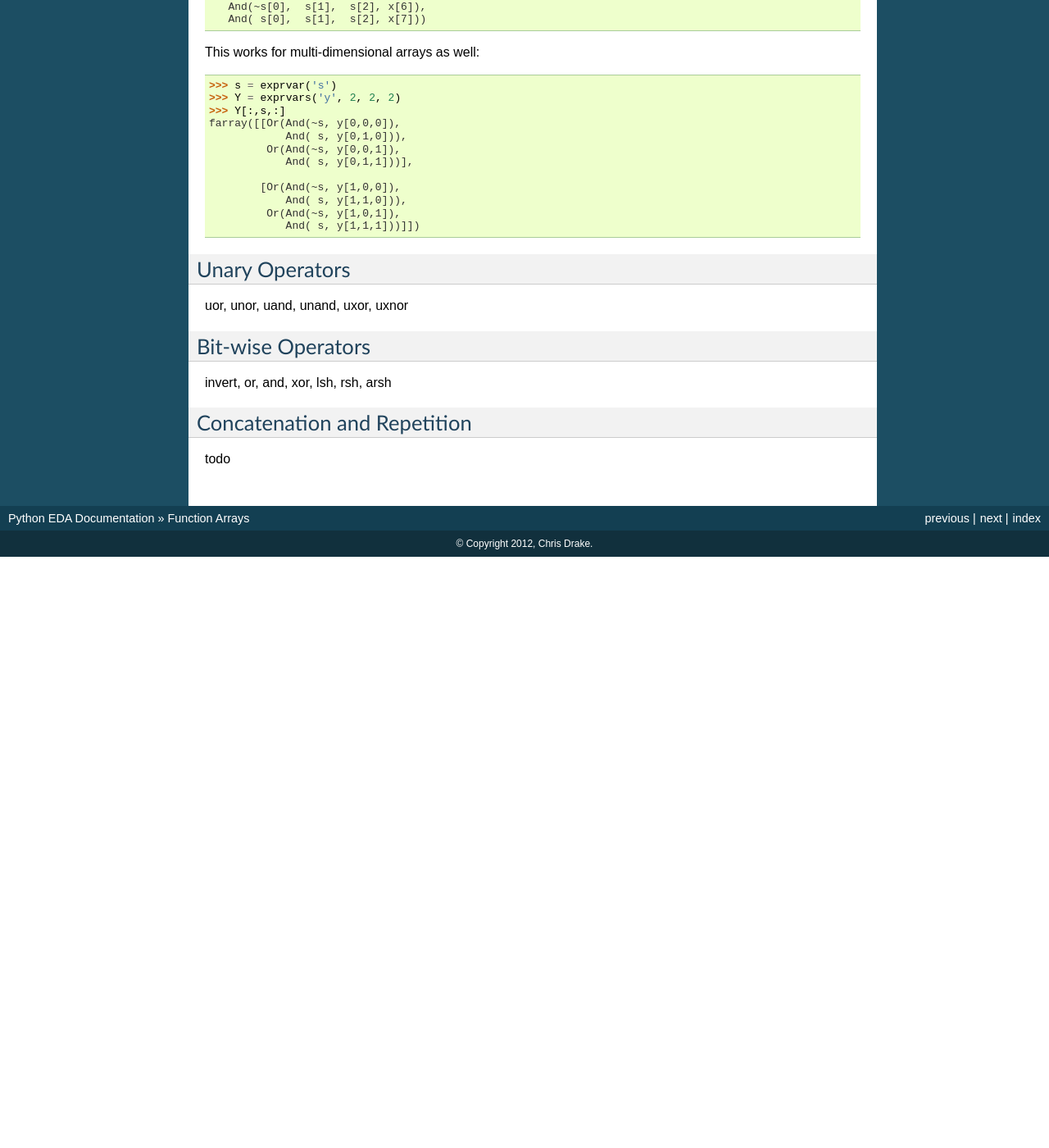
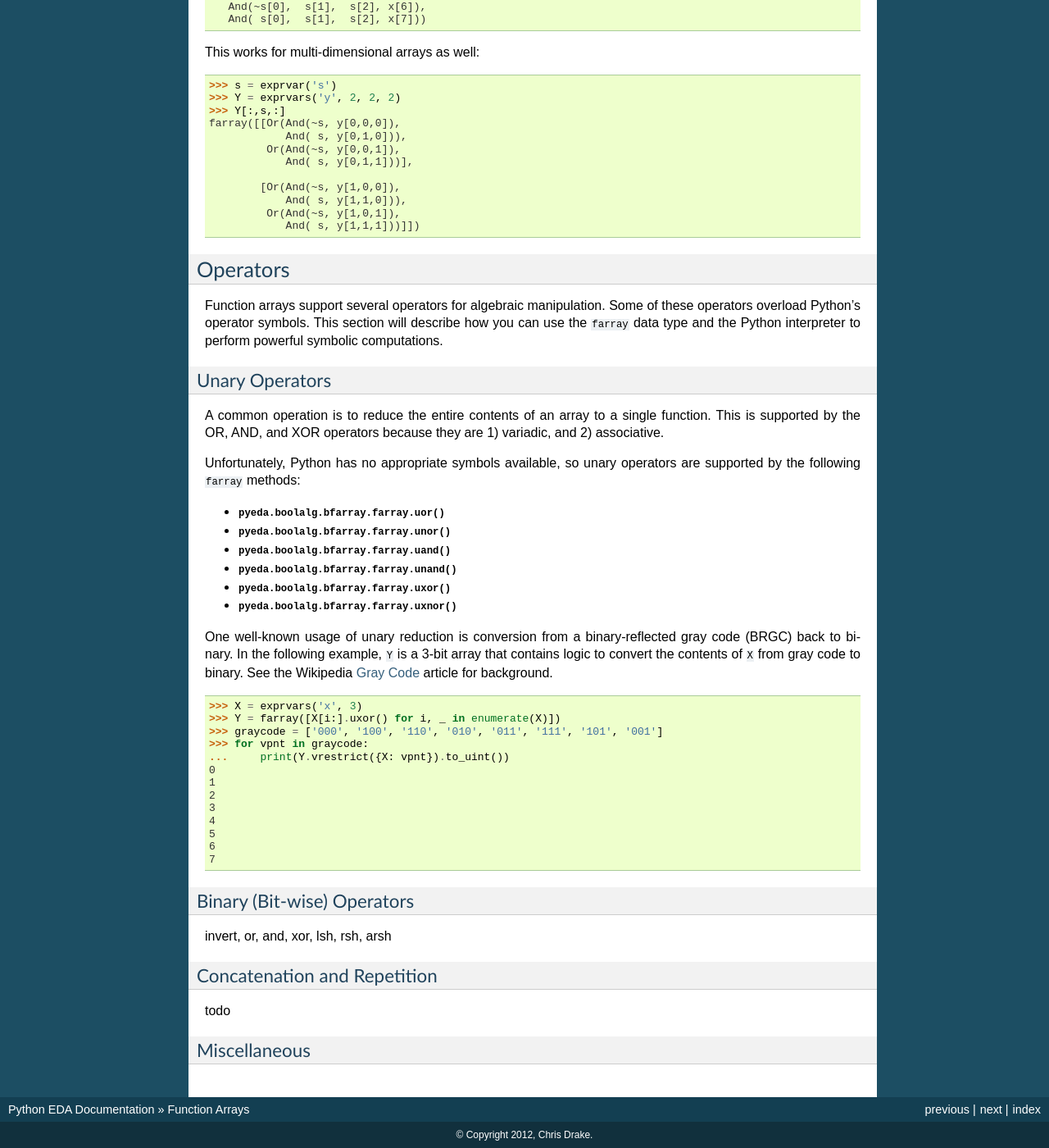
Before and after one commit to cjdrake/pyeda, a Sphinx documentation site: the page built from doc/source/farray.rst, in a window 1280 px wide and 1400 px high, scrolled down 6608 px. Shown: the whole window at 82% size. Built offline with Sphinx 7.4.7, drawn with Linux system fonts in a browser that asks for light colours; before the commit the page ends 7287 px from its top, so only the background shows below that; some of the changed text lies outside the part shown.

Commit message:
Update farray doc w/ unary operators

```diff
--- a/doc/source/farray.rst
+++ b/doc/source/farray.rst
@@ -431,17 +431,64 @@ This works for multi-dimensional arrays as well::
             Or(And(~s, y[1,0,1]),
                And( s, y[1,1,1]))]])
 
+Operators
+=========
+
+Function arrays support several operators for algebraic manipulation.
+Some of these operators overload Python's operator symbols.
+This section will describe how you can use the ``farray`` data type and the
+Python interpreter to perform powerful symbolic computations.
+
 Unary Operators
-===============
+---------------
 
-uor, unor, uand, unand, uxor, uxnor
+A common operation is to reduce the entire contents of an array to a single
+function.
+This is supported by the OR, AND, and XOR operators because they are
+1) variadic, and 2) associative.
 
-Bit-wise Operators
-==================
+Unfortunately, Python has no appropriate symbols available,
+so unary operators are supported by the following ``farray`` methods:
+
+* :meth:`pyeda.boolalg.bfarray.farray.uor`
+* :meth:`pyeda.boolalg.bfarray.farray.unor`
+* :meth:`pyeda.boolalg.bfarray.farray.uand`
+* :meth:`pyeda.boolalg.bfarray.farray.unand`
+* :meth:`pyeda.boolalg.bfarray.farray.uxor`
+* :meth:`pyeda.boolalg.bfarray.farray.uxnor`
+
+One well-known usage of unary reduction is conversion from a binary-reflected
+gray code (BRGC) back to binary.
+In the following example, ``Y`` is a 3-bit array that contains logic to convert
+the contents of ``X`` from gray code to binary.
+See the Wikipedia `Gray Code <http://en.wikipedia.org/wiki/Gray_code>`_
+article for background.
+
+::
+
+   >>> X = exprvars('x', 3)
+   >>> Y = farray([X[i:].uxor() for i, _ in enumerate(X)])
+   >>> graycode = ['000', '100', '110', '010', '011', '111', '101', '001']
+   >>> for vpnt in graycode:
+   ...     print(Y.vrestrict({X: vpnt}).to_uint())
+   0
+   1
+   2
+   3
+   4
+   5
+   6
+   7
+
+Binary (Bit-wise) Operators
+---------------------------
 
 invert, or, and, xor, lsh, rsh, arsh
 
 Concatenation and Repetition
-============================
+----------------------------
 
 todo
+
+Miscellaneous
+-------------
```
